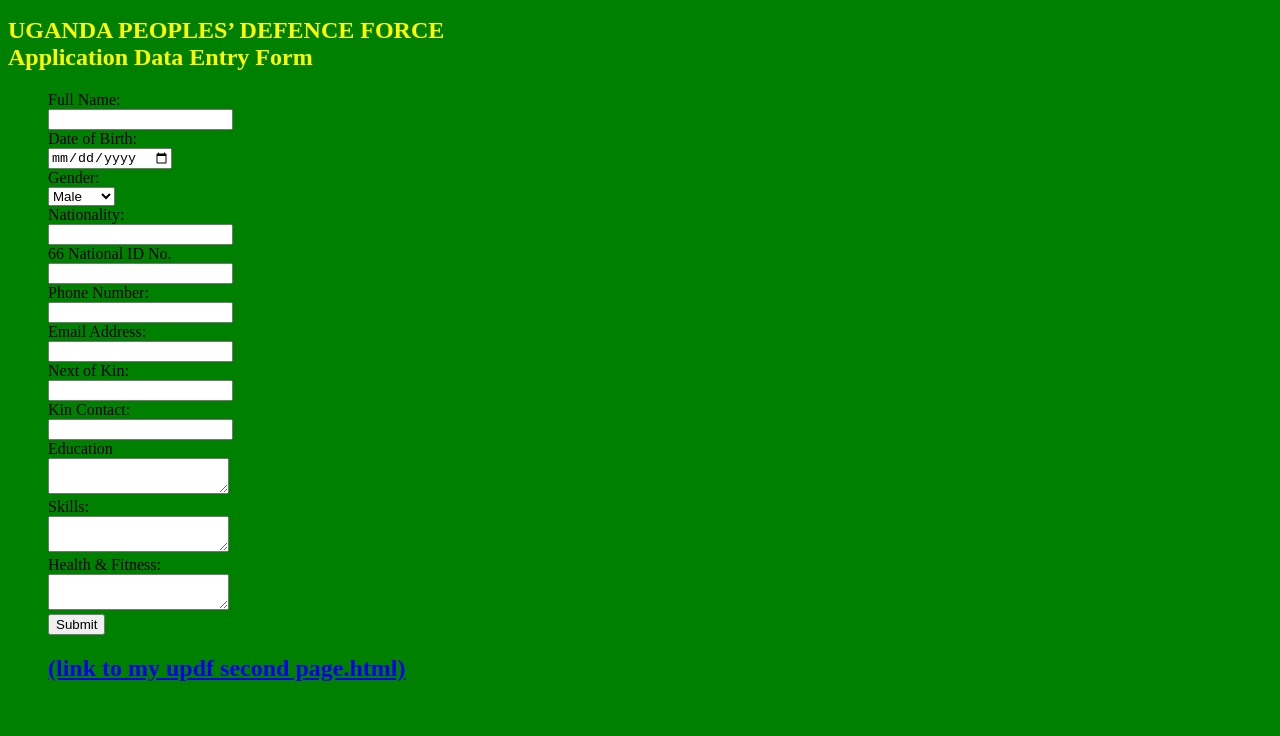
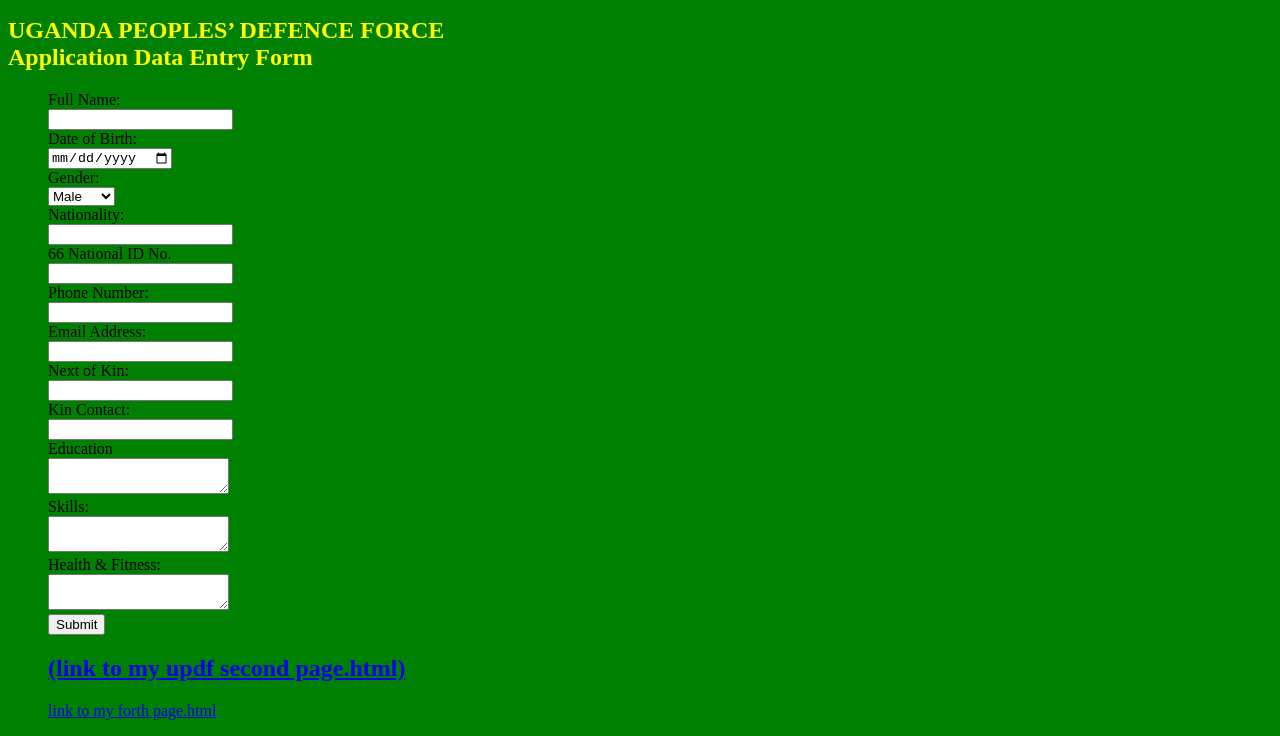
Before and after one commit to Richard17-create/ARMY, a plain HTML site: page my updf third page.html in a window 1280 px wide. Shown: the part 535-1271 px from the top of the page. Before the commit the page ends 1237 px from the top, so only its background shows below. Drawn offline with Linux system fonts and the light colour scheme.

Commit message:
Update my updf third page.html

```diff
--- a/my updf third page.html
+++ b/my updf third page.html
@@ -55,6 +55,7 @@
       <label>Health & Fitness:</label><br>
       <textarea></textarea><br>
       <button>Submit</button><h1><a href="my updf second page.html">(link to my updf second page.html)</a></h1>
+     <a href="my forth page.html">link to my forth page.html</a>
 </ul>
     </form>
 
```
